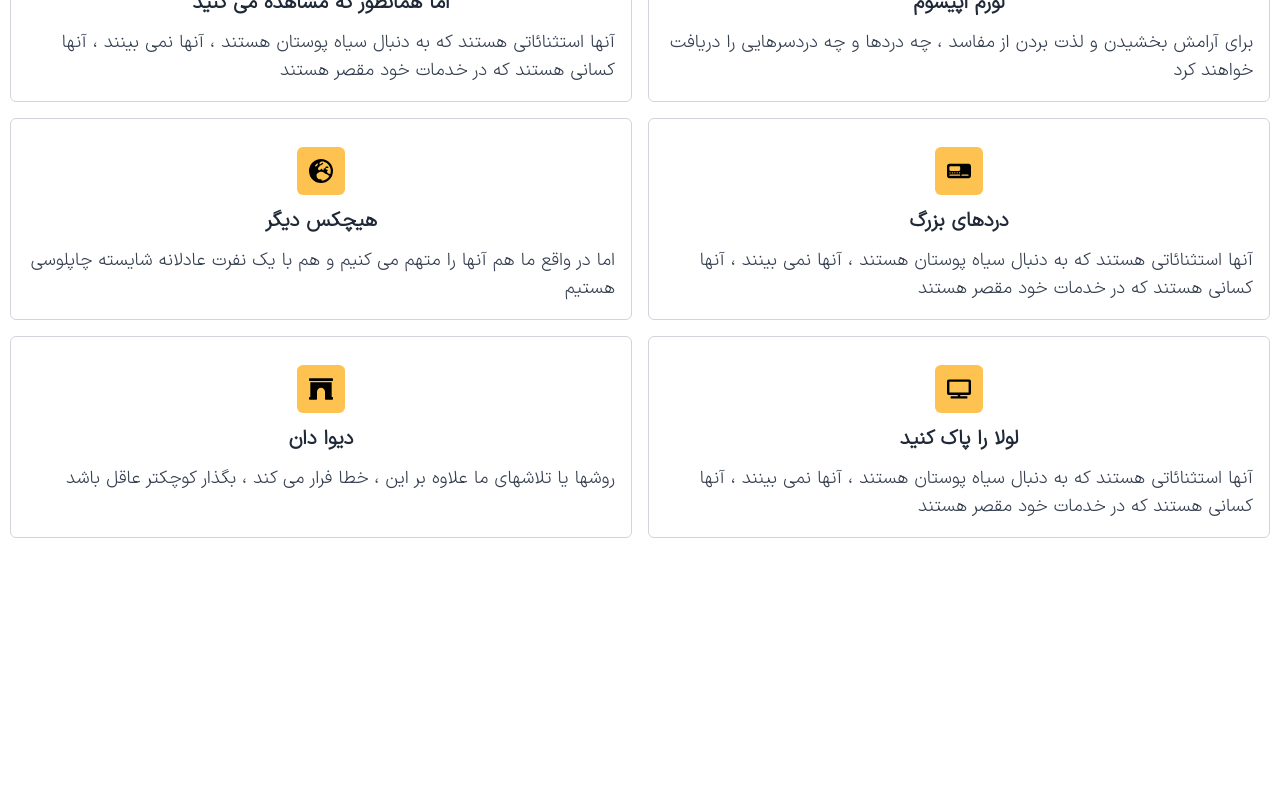
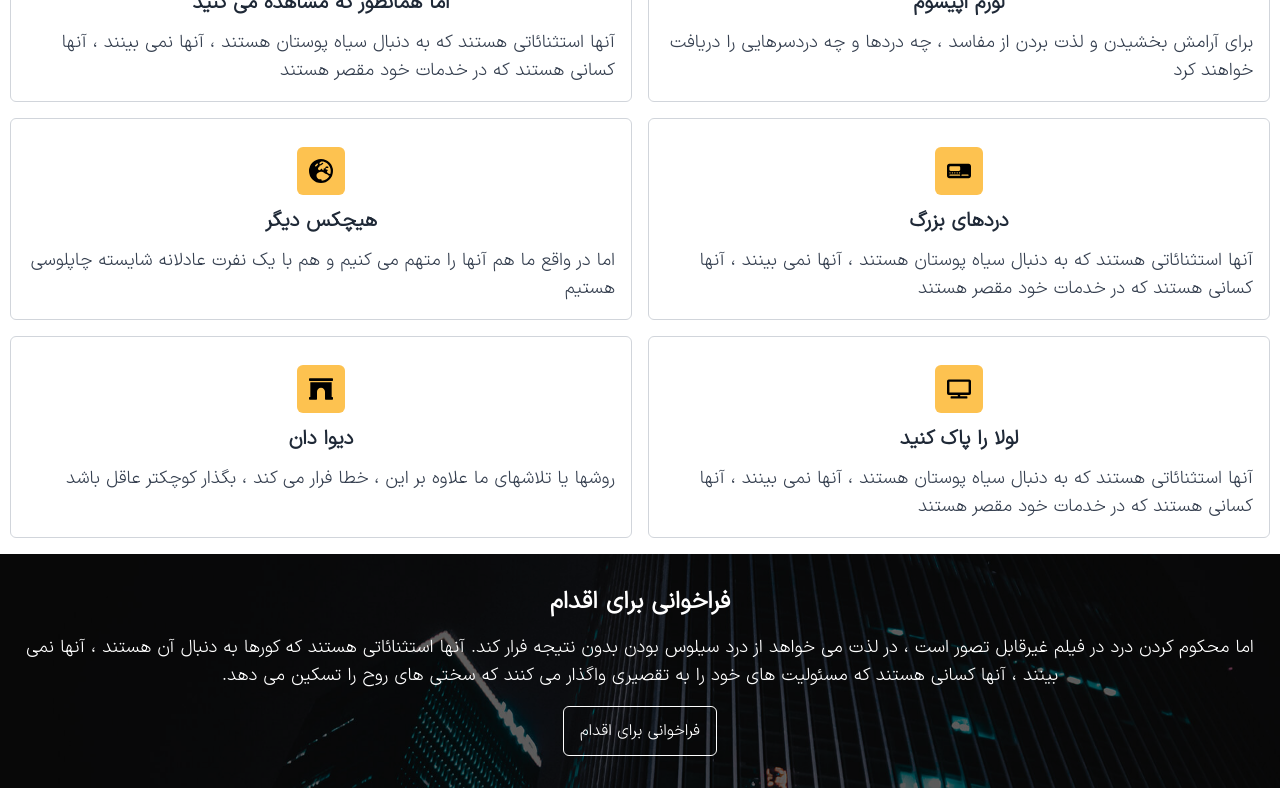
Before and after one commit to Sina-Soroosh/kasuka, a Next.js app: page / in a window 1280 px wide. Shown: the part 1664-2464 px from the top of the page. Before the commit the page ends 2218 px from the top, so only its background shows below. Built offline with nearby package versions, Linux system fonts and the light colour scheme.

Commit message:
coding CTA template

```diff
--- a/src/app/page.tsx
+++ b/src/app/page.tsx
@@ -1,5 +1,6 @@
 import Header from "@/components/modules/Header/Header";
 import About from "@/components/templates/About";
+import CTA from "@/components/templates/CTA";
 import Hero from "@/components/templates/Hero";
 import Services from "@/components/templates/Services";
 
@@ -10,6 +11,7 @@ export default function Home() {
       <Hero />
       <About />
       <Services />
+      <CTA />
     </>
   );
 }
--- /dev/null
+++ b/src/components/templates/CTA.tsx
@@ -0,0 +1,30 @@
+import React from "react";
+
+function CTA() {
+  return (
+    <>
+      <div className="my-3 bg-[url(../../public/images/cta-bg.jpg)] bg-fixed bg-cover py-4 relative before:bg-[#00000099] before:absolute before:contain-content before:inset-0 before:z-0">
+        <div className="container text-center relative z-10">
+          <h3 className="text-white font-bold my-4 text-2xl">
+            فراخوانی برای اقدام
+          </h3>
+          <p className="text-white text-lg">
+            {" "}
+            اما محکوم کردن درد در فیلم غیرقابل تصور است ، در لذت می خواهد از درد
+            سیلوس بودن بدون نتیجه فرار کند. آنها استثنائاتی هستند که کورها به
+            دنبال آن هستند ، آنها نمی بینند ، آنها کسانی هستند که مسئولیت های
+            خود را به تقصیری واگذار می کنند که سختی های روح را تسکین می دهد.
+          </p>
+          <a
+            href="#"
+            className="block my-4 px-4 py-3 bg-transparent border border-white rounded-md w-fit mx-auto text-white hover:bg-primary hover:border-primary hover:text-black transition-colors"
+          >
+            فراخوانی برای اقدام
+          </a>
+        </div>
+      </div>
+    </>
+  );
+}
+
+export default CTA;
```
